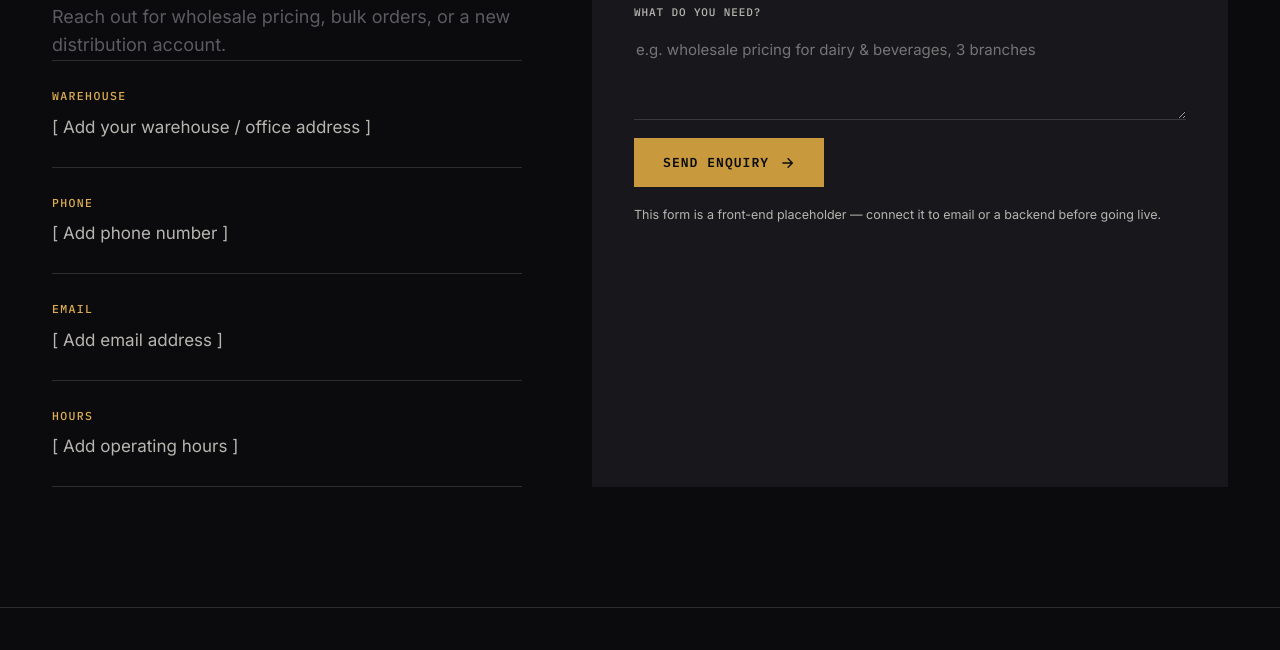
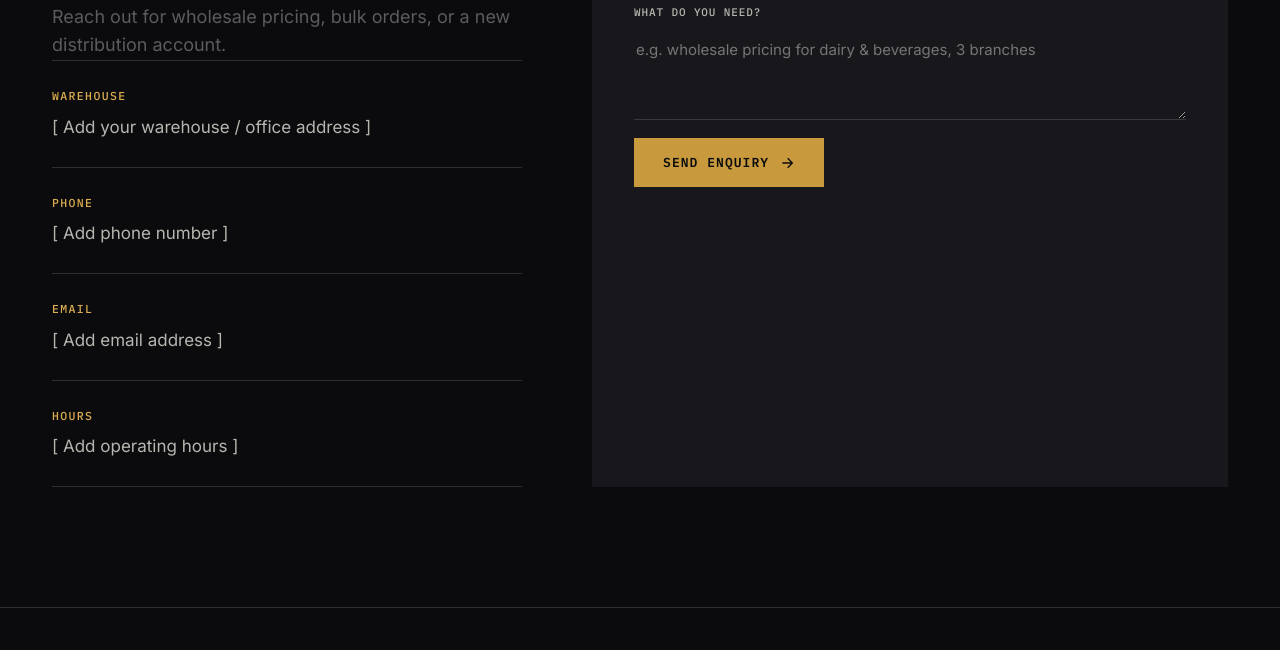
Before and after one commit to DeepsonAmeer/fortuneenterprises, a plain HTML site: page index.html in a window 1280 px wide. Shown: the part 7759-8409 px from the top of the page. Drawn offline with Linux system fonts and the light colour scheme.

Commit message:
Update index.html

```diff
--- a/index.html
+++ b/index.html
@@ -1177,7 +1177,7 @@
           Send Enquiry
           <svg viewBox="0 0 24 24" fill="none" stroke="currentColor" stroke-width="2"><path d="M5 12h14M13 5l7 7-7 7"/></svg>
         </button>
-        <p class="form-note">This form is a front-end placeholder — connect it to email or a backend before going live.</p>
+
         <p class="form-success" id="formSuccess">Enquiry noted. We'll be in touch shortly.</p>
       </form>
     </div>
```
